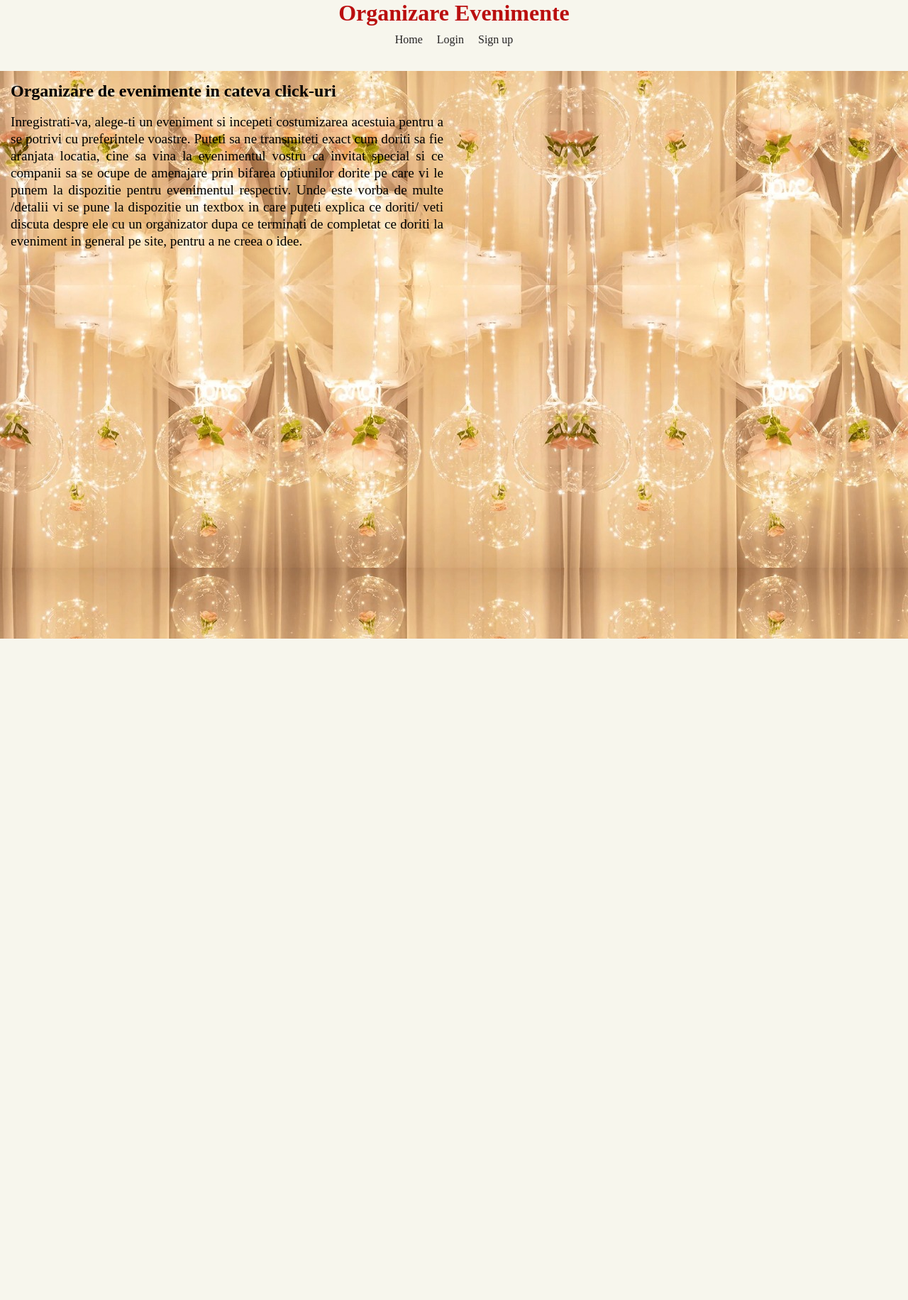
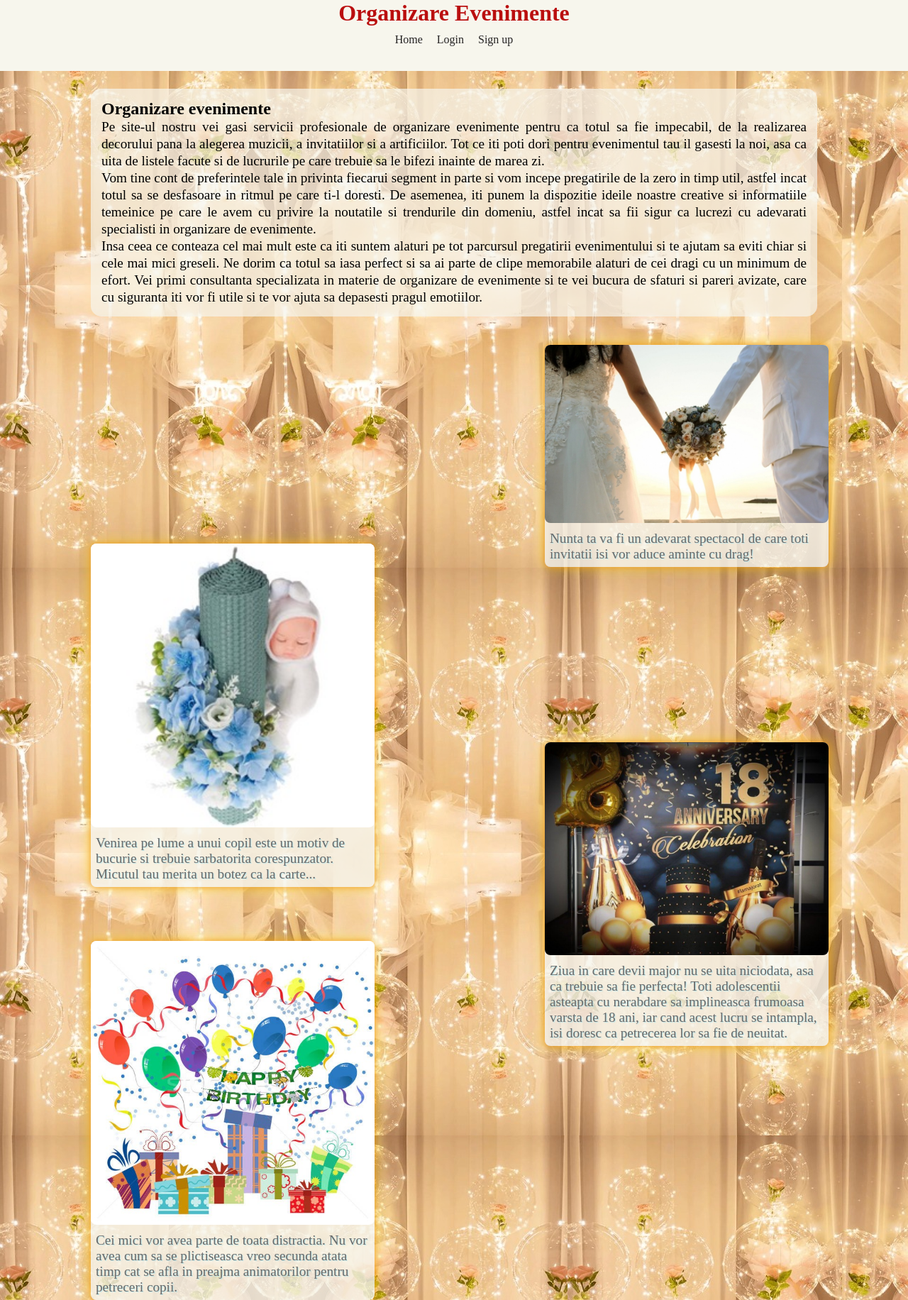
Before and after one commit to Mihai-O77/Organizare-Evenimente, a PHP site: page / in a window 1280 px wide. Shown: the whole page at 71% size. Before the commit the page ends 900 px from the top, so only its background shows below. Run offline with PHP 8.4, Linux system fonts and the light colour scheme; some web fonts are replaced.

Commit message:
Update css&nunta

```diff
--- a/css/style.css
+++ b/css/style.css
@@ -61,9 +62,13 @@
 }
 
 .descriereppag{
-    width: 50%;
+    width: 80%;
     padding: 15px;
     text-align: justify;
+    background-color:rgba(247, 246, 237, 0.7);
+    margin: auto;
+    border-radius: 15px;
+    margin-top: 25px;
 }
 
 .homebkg{
@@ -118,3 +142,64 @@
     display: flex;
     flex-direction: column;
 }
+
+.login{
+font-size: 1.2rem;
+background-color: rgba(247, 246, 237, 0.5);
+margin:100px auto;
+width: 370px;
+padding: 40px;
+margin-bottom: 20px;
+}
+
+.login input{
+    padding: 10px;
+    width: 300px;
+    border: none;
+    background-color: rgb(195, 192, 192);
+}
+
+.login button{
+    width: 300px;
+    padding: 10px;
+    border: none;
+    background-color: darkcyan;
+}
+
+.msgError{
+ font-size: 1.2rem;
+ width: 350px;
+ margin: auto;
+ color: red;
+ padding:0 40px;
+ font-weight: bold;
+ background-color:rgba(247, 246, 237, 0.7);
+}
+
+.img-even{
+    width: 100%;
+    position: relative;
+}
+
+.divImg{
+position: absolute;
+min-width: 350px;
+width: 400px;
+border-radius: 8px;
+margin-top: 20px;
+background-color:rgba(247, 246, 237, 0.8) ;
+box-shadow:0px 0px 10px rgba(240, 140, 26, 0.8), 0px 0px 20px rgba(247, 232, 28, 0.6);
+margin-bottom: 20px;
+}
+
+.img{
+width: 100%;
+border-radius: 8px;
+}
+
+.text{
+padding: 7px;
+color: dimgray;
+text-shadow: 1px 1px 1px rgb(185, 230, 235);
+font-size: 1.2rem;
+}
--- a/index.php
+++ b/index.php
@@ -4,24 +4,64 @@
 
 <section class="homebkg">
     <div class="descriereppag">
+
      <?php
      if(isset($_SESSION["username"])){
      echo "<p> Acum ca te-ai logat poti incepe costumizarea unui eveniment. </p>";
     }
-    else{
-     echo "
-        <h1>
-         Organizare de evenimente in cateva click-uri
-        </h1>
-    <br>
-    <p>
-    Inregistrati-va, alege-ti un eveniment si incepeti costumizarea acestuia pentru a se potrivi cu preferintele voastre. Puteti sa ne transmiteti exact cum doriti sa fie aranjata locatia, cine sa vina la evenimentul vostru ca invitat special
-    si ce companii sa se ocupe de amenajare prin bifarea optiunilor dorite pe care vi le punem la dispozitie pentru evenimentul respectiv. Unde este vorba de multe /detalii vi se pune la dispozitie un textbox in care puteti explica ce doriti/
-    veti discuta despre ele cu un organizator dupa ce terminati de completat ce doriti la eveniment in general pe site, pentru a ne creea o idee.
-    </p>";
-     }
     ?>
+
+    <h2>Organizare evenimente</h2>
+      <p>Pe site-ul nostru vei gasi servicii profesionale
+         de organizare evenimente pentru ca totul sa fie impecabil,
+          de la realizarea decorului pana la alegerea muzicii, a invitatiilor
+           si a artificiilor. Tot ce iti poti dori pentru evenimentul tau il
+            gasesti la noi, asa ca uita de listele facute si de lucrurile pe
+             care trebuie sa le bifezi inainte de marea zi.</p>
+      <p>Vom tine cont de preferintele tale in privinta fiecarui segment in parte
+         si vom incepe pregatirile de la zero in timp util, astfel incat totul sa
+         se desfasoare in ritmul pe care ti-l doresti. De asemenea, iti punem la
+         dispozitie ideile noastre creative si informatiile temeinice pe care le avem
+         cu privire la noutatile si trendurile din domeniu, astfel incat sa fii sigur
+          ca lucrezi cu adevarati specialisti in organizare de evenimente.</p>
+          <p>Insa ceea ce conteaza cel mai mult este ca iti suntem alaturi pe tot
+            parcursul pregatirii evenimentului si te ajutam sa eviti chiar si cele mai mici
+             greseli. Ne dorim ca totul sa iasa perfect si sa ai parte de clipe memorabile
+             alaturi de cei dragi cu un minimum de efort. Vei primi consultanta specializata
+             in materie de organizare de evenimente si te vei bucura de sfaturi si pareri
+              avizate, care cu siguranta iti vor fi utile si te vor ajuta sa depasesti pragul
+              emotiilor.</p>
     </div>
+
+    <div class="img-even">
+      <?php
+      $evenimente = array("images/nunta.jpeg" => "nunta","images/botez.jpeg"=> "botez","images/majorat.jpeg"=> "majorat","images/copii.jpeg"=> "aniversare");
+      $topnr = 20;
+      $texts = array("nunta"=>"Nunta ta va fi un adevarat spectacol de care toti invitatii isi vor aduce aminte cu drag!",
+      "botez"=>"Venirea pe lume a unui copil este un motiv de bucurie si trebuie sarbatorita corespunzator. Micutul tau merita un botez ca la carte...",
+      "majorat"=>"Ziua in care devii major nu se uita niciodata, asa ca trebuie sa fie perfecta! Toti adolescentii asteapta cu nerabdare sa implineasca frumoasa varsta de 18 ani, iar cand acest lucru se intampla, isi doresc ca petrecerea lor sa fie de neuitat.",
+      "aniversare"=>"Cei mici vor avea parte de toata distractia. Nu vor avea cum sa se plictiseasca vreo secunda atata timp cat se afla in preajma animatorilor pentru petreceri copii.",
+      "conferinte"=>"Sala de conferinte...",);
+      for($i=0; $i< sizeof($evenimente);$i++){
+        $imgsrc = array_keys($evenimente)[$i];
+        if($i % 2 === 0){
+          $left = '60%';
+        }
+        else{
+          $left = '10%';
+        }
+      $top = $topnr.'px';
+      $nameev = $evenimente[$imgsrc];
+      $text = $texts[$nameev] ;
+      echo "<div class='divImg' style='top:$top; left:$left'>
+             <img class='img' src=$imgsrc alt=$nameev>
+             <div class='text'>$text</div>
+            </div>";
+        echo "<br>";
+        $topnr +=280;
+      }
+      ?>
+     </div>
 </section>
 
 
--- a/login.php
+++ b/login.php
@@ -3,13 +3,14 @@
 ?>
 
 <section>
- <div>
+ <div class="login">
    <form action="includes/login.inc.php" method="post">
     Username/Email<br><input type="text" name="username"><br><br>
     Password<br><input type="password" name="pwd"><br><br>
     <button name="submit" type="submit">Login</button>
    </form>
  </div>
+ <div class="msgError">
  <?php
  if(isset($_GET["error"])){
   switch($_GET["error"]){
@@ -18,6 +19,7 @@
   }
  }
  ?>
+ </div>
 </section>
 
 <?php
--- a/signup.php
+++ b/signup.php
@@ -3,7 +3,7 @@
 ?>
 
 <section>
- <div>
+ <div class="login">
    <form action="includes/signup.inc.php" method="post">
     Username<br><input type="text" name="username"><br><br>
     Email<br><input type="email" name="email"><br><br>
@@ -14,6 +14,7 @@
     <button name="submit" type="submit">Sign up</button>
    </form>
  </div>
+ <div class="msgError">
  <?php
  if(isset($_GET["error"])){
   switch($_GET["error"]){
@@ -28,6 +29,7 @@
   }
  }
  ?>
+ </div>
 </section>
 
 <?php
```
Also changed, not shown: other parts of css/style.css (+23 -3 lines), includes/connection.db.php (+4 -4 lines), includes/nunta.inc.php (added, +87 -0 lines), nunta.php (+30 -27 lines), images/copii.jpeg (renamed from images/baloane.jpeg).
